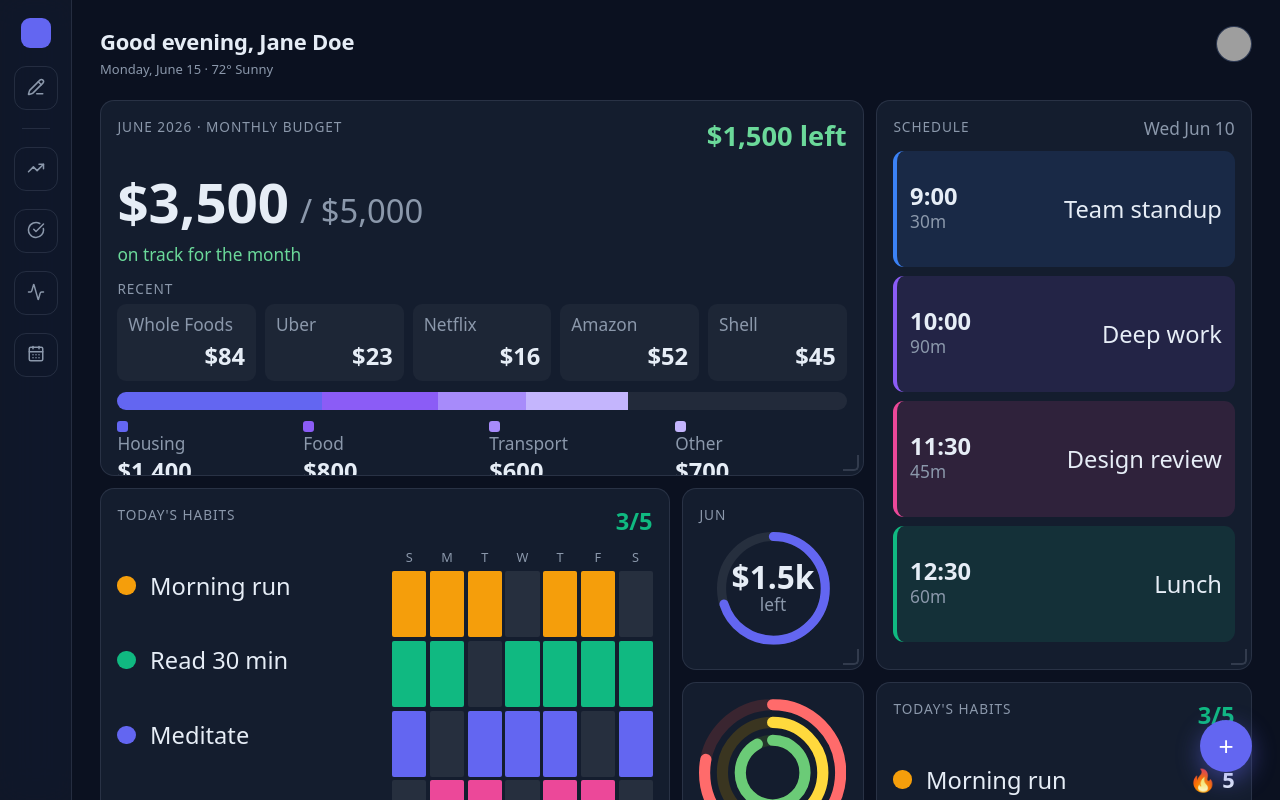
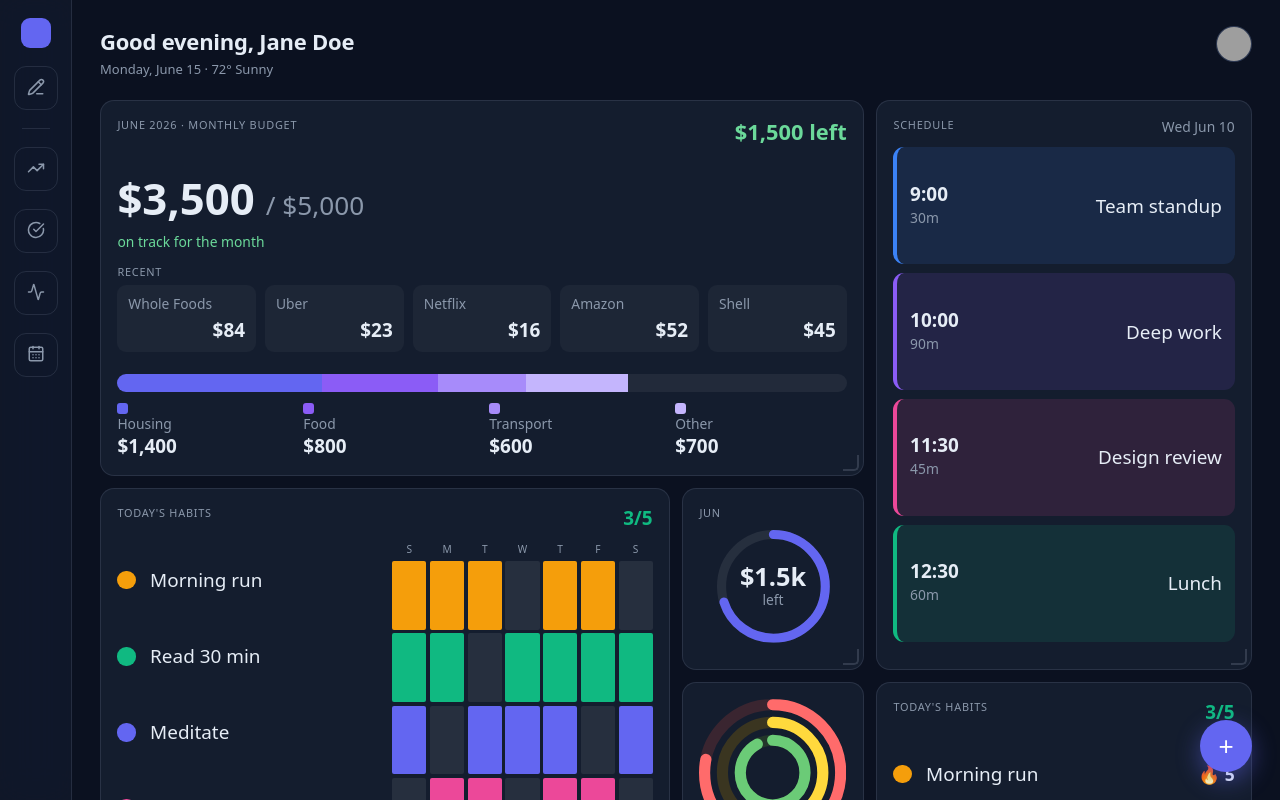
Before and after one commit to ben-yeung/bento-dash, a Next.js app: page / in a window 1280 px wide. Built offline with nearby package versions, Linux system fonts and the light colour scheme; grey boxes are pictures that could not be loaded.

Commit message:
fix: add FONT_SCALE knob to down-tune oversized widget fonts (mockup 150px vs prod 200px cell)

```diff
--- a/components/widgets/content/_shared/Donut.tsx
+++ b/components/widgets/content/_shared/Donut.tsx
@@ -1,4 +1,4 @@
-import { cell, SCALE } from '../scale';
+import { cell, fcell, SCALE } from '../scale';
 
 interface DonutProps {
   pct: number;            // 0–100 arc fill
@@ -25,7 +25,7 @@ export function Donut({ pct, color, size, stroke = 0.05, label, sub }: DonutProp
       {(label || sub) && (
         <div style={{ position: 'absolute', inset: 0, display: 'flex', flexDirection: 'column',
           alignItems: 'center', justifyContent: 'center', textAlign: 'center' }}>
-          {label && <div style={{ fontSize: cell(size * 0.28), fontWeight: 800, lineHeight: 1 }}>{label}</div>}
+          {label && <div style={{ fontSize: fcell(size * 0.28), fontWeight: 800, lineHeight: 1 }}>{label}</div>}
           {sub && <div style={{ fontSize: cell(SCALE.fontDetail), color: 'var(--muted)' }}>{sub}</div>}
         </div>
       )}
--- a/components/widgets/content/_shared/StreakBadge.tsx
+++ b/components/widgets/content/_shared/StreakBadge.tsx
@@ -1,8 +1,8 @@
-import { cell } from '../scale';
+import { fcell } from '../scale';
 
 export function StreakBadge({ count }: { count: number }) {
   return (
-    <span style={{ fontSize: cell(0.12), color: 'var(--text)', fontWeight: 600, whiteSpace: 'nowrap' }}>
+    <span style={{ fontSize: fcell(0.12), color: 'var(--text)', fontWeight: 600, whiteSpace: 'nowrap' }}>
       🔥 <span>{count}</span>
     </span>
   );
--- a/components/widgets/content/_shared/WeekHeatmap.tsx
+++ b/components/widgets/content/_shared/WeekHeatmap.tsx
@@ -1,4 +1,4 @@
-import { cell } from '../scale';
+import { cell, fcell } from '../scale';
 
 const DAYS = ['S', 'M', 'T', 'W', 'T', 'F', 'S'];
 
@@ -7,7 +7,7 @@ export function WeekHeatmap({ rows }: { rows: { color: string; days: boolean[] }
     <div style={{ display: 'flex', flexDirection: 'column', minHeight: 0, flex: 1 }}>
       <div style={{ display: 'grid', gridTemplateColumns: 'repeat(7,1fr)', gap: cell(0.02),
         marginBottom: cell(0.025), placeItems: 'center' }}>
-        {DAYS.map((d, i) => <span key={i} style={{ fontSize: cell(0.07), color: 'var(--muted)' }}>{d}</span>)}
+        {DAYS.map((d, i) => <span key={i} style={{ fontSize: fcell(0.07), color: 'var(--muted)' }}>{d}</span>)}
       </div>
       <div style={{ display: 'grid', gridTemplateColumns: 'repeat(7,1fr)', gridAutoRows: '1fr',
         gap: cell(0.02), flex: 1, minHeight: cell(0.7) }}>
--- a/components/widgets/content/budget-summary.tsx
+++ b/components/widgets/content/budget-summary.tsx
@@ -1,6 +1,6 @@
 import type React from 'react';
 import type { WidgetContentProps } from '@/components/widgets/WidgetSkeleton';
-import { cell, SCALE } from './scale';
+import { cell, fcell, SCALE } from './scale';
 import { Header, Donut, SegmentedBar, TransactionRow } from './_shared';
 
 const CATS = [
@@ -61,14 +61,14 @@ export function BudgetSummary({ w, h }: WidgetContentProps) {
   return (
     <div style={{ ...root, ...g3 }}>
       <Header label="June 2026 · Monthly Budget"
-        aside={<div style={{ fontSize: cell(0.15), fontWeight: 700, color: GREEN }}>$1,500 left</div>} />
+        aside={<div style={{ fontSize: fcell(0.15), fontWeight: 700, color: GREEN }}>$1,500 left</div>} />
       <div style={{ display: 'flex', flexDirection: 'column', justifyContent: 'center', gap: cell(0.07) }}>
         <div>
           <div style={{ display: 'flex', alignItems: 'baseline', gap: cell(0.06) }}>
-            <div style={{ fontSize: cell(0.30), fontWeight: 800 }}>$3,500</div>
+            <div style={{ fontSize: fcell(0.30), fontWeight: 800 }}>$3,500</div>
             <div style={{ fontSize: cell(SCALE.fontValue), fontWeight: 500, color: 'var(--muted)' }}>/ $5,000</div>
           </div>
-          <div style={{ fontSize: cell(0.095), color: GREEN, marginTop: cell(0.02) }}>on track for the month</div>
+          <div style={{ fontSize: fcell(0.095), color: GREEN, marginTop: cell(0.02) }}>on track for the month</div>
         </div>
         <div>
           <div style={{ fontSize: cell(SCALE.fontLabel), textTransform: 'uppercase', letterSpacing: '0.07em', color: 'var(--muted)', marginBottom: cell(0.035) }}>Recent</div>
--- a/components/widgets/content/calorie-tracker.tsx
+++ b/components/widgets/content/calorie-tracker.tsx
@@ -1,6 +1,6 @@
 import type React from 'react';
 import type { WidgetContentProps } from '@/components/widgets/WidgetSkeleton';
-import { cell, SCALE } from './scale';
+import { cell, fcell, SCALE } from './scale';
 import { Header, Donut, ProgressBar, StatStrip, MetricBar } from './_shared';
 
 const GREEN = '#6bcb77';
@@ -37,8 +37,8 @@ export function CalorieTracker({ w, h }: WidgetContentProps) {
         <Header label="Calories" />
         <div style={{ flex: 1, display: 'flex', flexDirection: 'column', justifyContent: 'center', gap: cell(0.045) }}>
           <div style={{ display: 'flex', alignItems: 'baseline', gap: cell(0.06) }}>
-            <div style={{ fontSize: cell(0.22), fontWeight: 700 }}>1,840</div>
-            <div style={{ fontSize: cell(0.13), fontWeight: 500, color: 'var(--muted)' }}>/ 2,400</div>
+            <div style={{ fontSize: fcell(0.22), fontWeight: 700 }}>1,840</div>
+            <div style={{ fontSize: fcell(0.13), fontWeight: 500, color: 'var(--muted)' }}>/ 2,400</div>
           </div>
           <ProgressBar pct={PCT} color={GREEN} />
           <div style={{ display: 'flex', gap: cell(0.1), fontSize: cell(SCALE.fontDetail), color: 'var(--muted)' }}>
--- a/components/widgets/content/habit-tracker.tsx
+++ b/components/widgets/content/habit-tracker.tsx
@@ -1,6 +1,6 @@
 import type React from 'react';
 import type { WidgetContentProps } from '@/components/widgets/WidgetSkeleton';
-import { cell } from './scale';
+import { cell, fcell } from './scale';
 import { Header, StreakBadge, WeekHeatmap } from './_shared';
 
 const AMBER = '#f59e0b';
@@ -42,7 +42,7 @@ function Dot({ color, size }: { color: string; size: number }) {
 }
 
 const asideCount = (
-  <div style={{ fontSize: cell(0.13), fontWeight: 700, color: GREEN }}>{DONE}</div>
+  <div style={{ fontSize: fcell(0.13), fontWeight: 700, color: GREEN }}>{DONE}</div>
 );
 
 export function HabitTracker({ w, h }: WidgetContentProps) {
@@ -50,7 +50,7 @@ export function HabitTracker({ w, h }: WidgetContentProps) {
     return (
       <div style={root}>
         <div style={{ display: 'flex', justifyContent: 'space-between', alignItems: 'flex-start' }}>
-          <div style={{ fontSize: cell(0.075), textTransform: 'uppercase', letterSpacing: '0.07em', color: 'var(--muted)' }}>Habits</div>
+          <div style={{ fontSize: fcell(0.075), textTransform: 'uppercase', letterSpacing: '0.07em', color: 'var(--muted)' }}>Habits</div>
           {asideCount}
         </div>
         <div style={{ flex: 1, display: 'flex', flexDirection: 'column', alignItems: 'center',
@@ -90,7 +90,7 @@ export function HabitTracker({ w, h }: WidgetContentProps) {
           {HABITS.slice(0, 4).map((hab) => (
             <div key={hab.name} style={{ display: 'flex', alignItems: 'center', gap: cell(0.08) }}>
               <Dot color={hab.color} size={0.1} />
-              <span style={{ flex: 1, fontWeight: 500, fontSize: cell(0.13),
+              <span style={{ flex: 1, fontWeight: 500, fontSize: fcell(0.13),
                 color: hab.color === PENDING ? 'var(--muted)' : 'var(--text)',
                 overflow: 'hidden', textOverflow: 'ellipsis', whiteSpace: 'nowrap' }}>{hab.name}</span>
               <StreakBadge count={hab.streak} />
@@ -110,7 +110,7 @@ export function HabitTracker({ w, h }: WidgetContentProps) {
           {HEATMAP_ROWS.map((row) => (
             <div key={row.label} style={{ display: 'flex', alignItems: 'center', gap: cell(0.08) }}>
               <Dot color={row.color} size={0.1} />
-              <span style={{ flex: 1, fontWeight: 500, fontSize: cell(0.13) }}>{row.label}</span>
+              <span style={{ flex: 1, fontWeight: 500, fontSize: fcell(0.13) }}>{row.label}</span>
             </div>
           ))}
         </div>
--- a/components/widgets/content/mini-calendar.tsx
+++ b/components/widgets/content/mini-calendar.tsx
@@ -1,6 +1,6 @@
 import type React from 'react';
 import type { WidgetContentProps } from '@/components/widgets/WidgetSkeleton';
-import { cell, SCALE } from './scale';
+import { cell, fcell, SCALE } from './scale';
 
 const MONTH = 'June';
 const YEAR = 2026;
@@ -32,7 +32,7 @@ function MonthGrid({ lastDay, fontRatio, gap }: { lastDay: number; fontRatio: nu
   return (
     <div style={{
       display: 'grid', gridTemplateColumns: 'repeat(7,1fr)', gridAutoRows: '1fr',
-      placeItems: 'center', gap: cell(gap), fontSize: cell(fontRatio), color: 'var(--text)',
+      placeItems: 'center', gap: cell(gap), fontSize: fcell(fontRatio), color: 'var(--text)',
     }}>
       {DOW_LABELS.map((d, i) => (
         <span key={`dow-${i}`} style={{ color: 'var(--muted)' }}>{d}</span>
@@ -60,7 +60,7 @@ export function MiniCalendar({ w, h }: WidgetContentProps) {
     return (
       <div style={{ ...root, justifyContent: 'center' }}>
         <div style={{ fontSize: cell(SCALE.fontLabel), textTransform: 'uppercase', letterSpacing: '0.07em', color: ACCENT }}>Jun</div>
-        <div style={{ fontSize: cell(0.34), fontWeight: 800, letterSpacing: '-0.01em', lineHeight: 1 }}>{TODAY}</div>
+        <div style={{ fontSize: fcell(0.34), fontWeight: 800, letterSpacing: '-0.01em', lineHeight: 1 }}>{TODAY}</div>
         <div style={{ fontSize: cell(SCALE.fontDetail), color: 'var(--muted)' }}>Wednesday</div>
       </div>
     );
--- a/components/widgets/content/scale.ts
+++ b/components/widgets/content/scale.ts
@@ -1,18 +1,36 @@
 import type React from 'react';
+
+/**
+ * Global font down-tune. The mockup calibrated every font ratio against `--cell: 150px`,
+ * but the production board caps `--cell-size` at ~200px (board max-width 1260px / 6 cols),
+ * so unscaled fonts render ~1.33× larger than designed. This single knob pulls all font
+ * sizes back toward their calibrated appearance. Lower it for smaller text, raise toward 1
+ * for the raw mockup proportions. Only fonts are affected — spacing (pad/gap) is untouched.
+ */
+export const FONT_SCALE = 0.8;
+
+const f = (base: number): number => Math.round(base * FONT_SCALE * 1000) / 1000;
 
 export const SCALE = {
   pad: 0.09,
   gap: 0.06,
-  fontLabel: 0.075,
-  fontDetail: 0.095,
-  fontTitle: 0.13,
-  fontValue: 0.18,
-  fontHero: 0.27,
+  fontLabel: f(0.075),
+  fontDetail: f(0.095),
+  fontTitle: f(0.13),
+  fontValue: f(0.18),
+  fontHero: f(0.27),
 } as const;
 
 /** A length that scales with the board cell size. */
 export function cell(ratio: number): string {
   return `calc(var(--cell-size, 100px) * ${ratio})`;
+}
+
+/** A font length: a cell-scaled size with the global {@link FONT_SCALE} down-tune applied.
+ *  Use for raw per-size font ratios copied from the mockup so they track the FONT_SCALE knob
+ *  the same way the {@link SCALE} ramp does. */
+export function fcell(ratio: number): string {
+  return cell(ratio * FONT_SCALE);
 }
 
 /** CSS custom properties for the tile wrapper (optional convenience). */
--- a/components/widgets/content/steps.tsx
+++ b/components/widgets/content/steps.tsx
@@ -1,6 +1,6 @@
 import type React from 'react';
 import type { WidgetContentProps } from '@/components/widgets/WidgetSkeleton';
-import { cell, SCALE } from './scale';
+import { cell, fcell, SCALE } from './scale';
 import { Header, ProgressBar, StatStrip } from './_shared';
 
 const ACCENT = '#38bdf8';
@@ -29,7 +29,7 @@ export function Steps({ w, h }: WidgetContentProps) {
     return (
       <div style={{ ...root, justifyContent: 'center' }}>
         <div style={label}>Steps</div>
-        <div style={{ fontSize: cell(0.2), fontWeight: 800, color: ACCENT }}>8,190</div>
+        <div style={{ fontSize: fcell(0.2), fontWeight: 800, color: ACCENT }}>8,190</div>
         <div style={{ margin: `${cell(0.04)} 0` }}>
           <ProgressBar pct={PCT} color={ACCENT} />
         </div>
```
Also changed, not shown: components/widgets/content/weather.tsx (+4 -4 lines).
